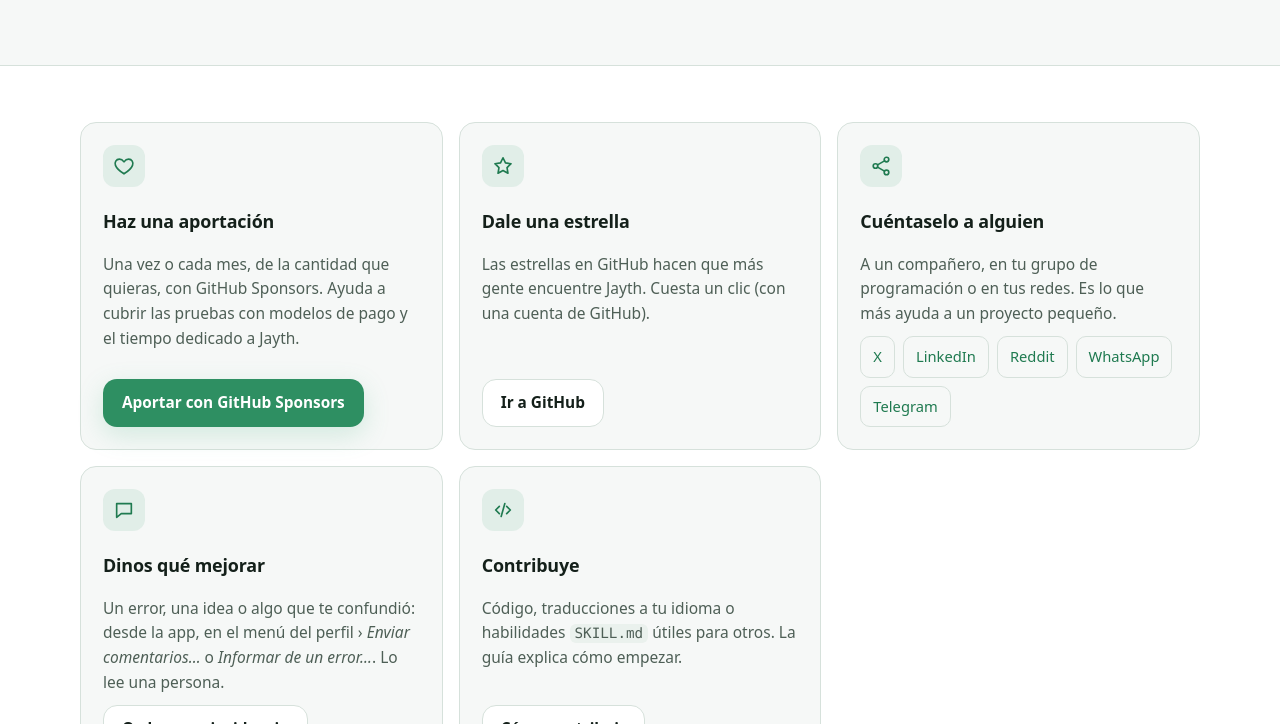
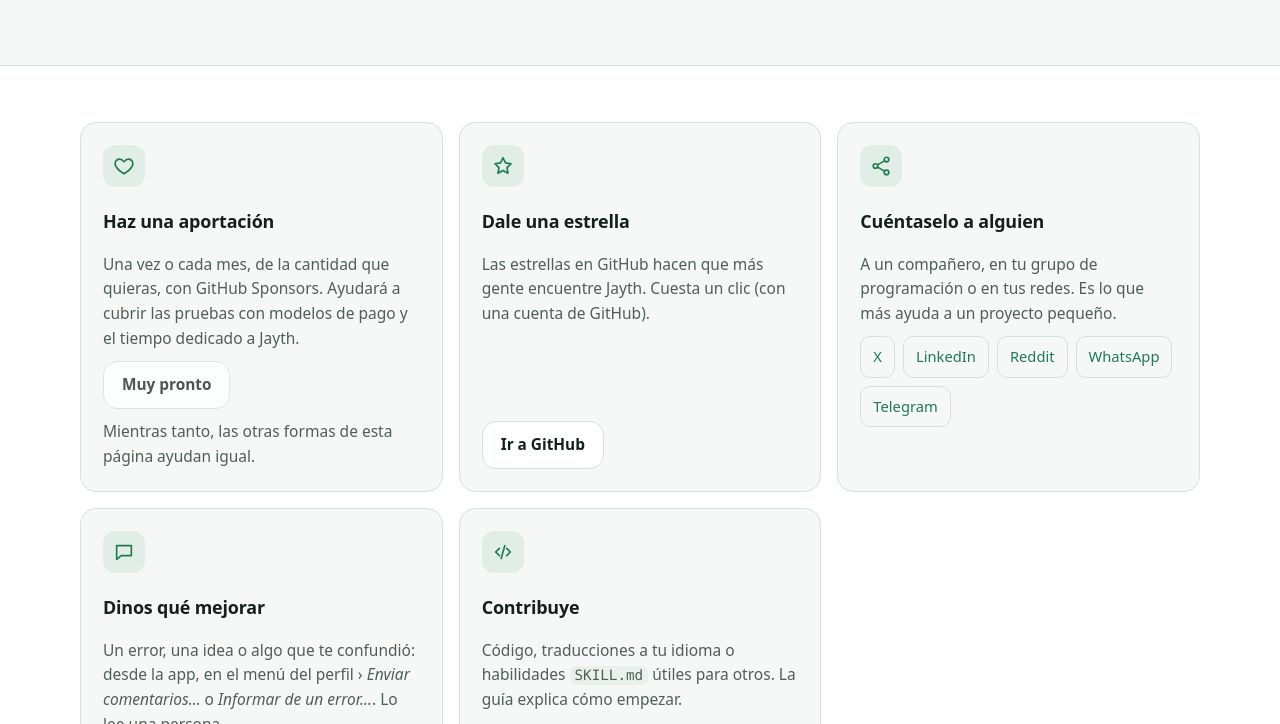
Before and after one commit to Json-Tuiran/jayth.ai, a plain HTML site: page sitio/apoyar.html in a window 1280 px wide. Shown: the part 376-1100 px from the top of the page. Drawn offline with Linux system fonts and the light colour scheme; files whose address does not match are found by name.

Commit message:
Web: la aportación con GitHub Sponsors aparece como «Muy pronto» hasta que el perfil esté activo
El enlace a github.com/sponsors/Json-Tuiran lleva al perfil mientras Sponsors no esté activado; el botón vuelve
(está comentado en apoyar.html y en/support.html) en cuanto GitHub apruebe el perfil.

Co-Authored-By: Claude Opus 5.5 <noreply@anthropic.com>

```diff
--- a/sitio/apoyar.html
+++ b/sitio/apoyar.html
@@ -49,8 +49,10 @@
         <article class="card">
           <div class="ico"><svg viewBox="0 0 24 24" aria-hidden="true"><path d="M12 20.5s-7.5-4.6-9.3-9.2C1.4 8 3.4 4.5 7 4.5c2 0 3.6 1.1 5 3 1.4-1.9 3-3 5-3 3.6 0 5.6 3.5 4.3 6.8-1.8 4.6-9.3 9.2-9.3 9.2z"/></svg></div>
           <h3>Haz una aportación</h3>
-          <p>Una vez o cada mes, de la cantidad que quieras, con GitHub Sponsors. Ayuda a cubrir las pruebas con modelos de pago y el tiempo dedicado a Jayth.</p>
-          <a class="btn btn-main" href="https://github.com/sponsors/Json-Tuiran">Aportar con GitHub Sponsors</a>
+          <p>Una vez o cada mes, de la cantidad que quieras, con GitHub Sponsors. Ayudará a cubrir las pruebas con modelos de pago y el tiempo dedicado a Jayth.</p>
+          <!-- Cuando GitHub active el perfil de Sponsors: <a class="btn btn-main" href="https://github.com/sponsors/Json-Tuiran">Aportar con GitHub Sponsors</a> -->
+          <span class="btn btn-soft" aria-disabled="true" style="cursor:default;opacity:.75">Muy pronto</span>
+          <p class="note" style="margin:0">Mientras tanto, las otras formas de esta página ayudan igual.</p>
         </article>
         <article class="card">
           <div class="ico"><svg viewBox="0 0 24 24" aria-hidden="true"><path d="m12 3 2.7 5.6 6.1.9-4.4 4.3 1 6.1L12 17l-5.4 2.9 1-6.1-4.4-4.3 6.1-.9z"/></svg></div>
```
Also changed, not shown: sitio/en/support.html (+4 -2 lines).
